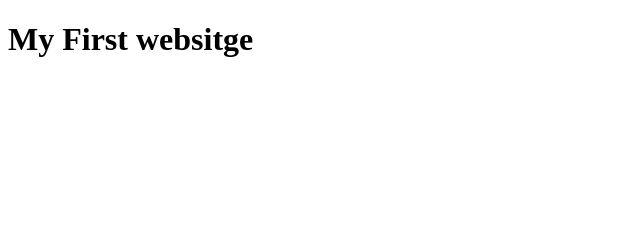
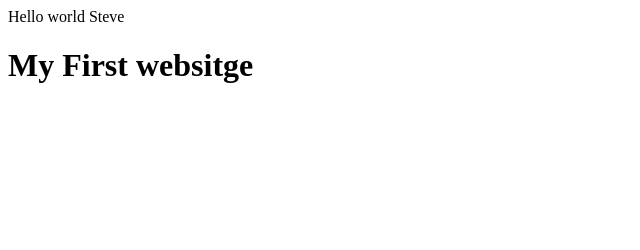
Before and after one commit to abakaeti/my-first-project, a plain HTML site: page correction.html in a window 1280 px wide. Shown: the whole page, without its empty margins (0-640 px from the left). Drawn offline with Linux system fonts and the light colour scheme.

Commit message:
Update correction.html

```diff
--- a/correction.html
+++ b/correction.html
@@ -15,6 +15,7 @@
         </style>
     </head>
     <body>
+        Hello world Steve
         <div class="main">
             <div class="sub-main-first">
                 <h1>My First websitge</h1>
```
